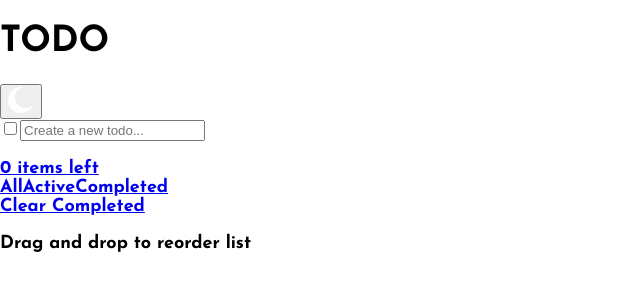
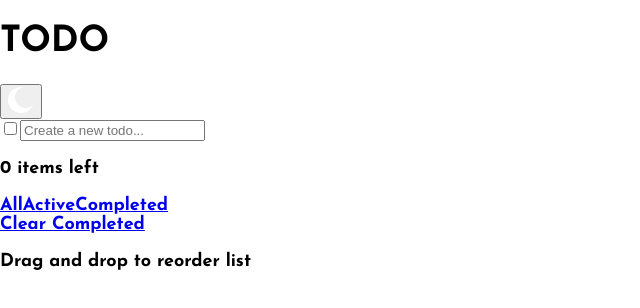
Before and after one commit to HermesPasser/todo, a React (Create React App) app: page / in a window 1280 px wide. Shown: the top 308 px of the page, without its empty margins (0-640 px from the left). Built offline with nearby package versions, Linux system fonts and the light colour scheme.

Commit message:
text that shows the item count is not a link anymore

```diff
--- a/src/components/List.js
+++ b/src/components/List.js
@@ -36,7 +36,7 @@ export default function List({state, setState}) {
             </ul>
 
             <div className="filter-wrapper">
-                <a href="#">{length} items left</a>
+                <p>{length} items left</p>
                 <div className="inner-filter-wrapper">
                     <a href="#" onClick={() => filterClicked(0)} >All</a>
                     <a href="#" onClick={() => filterClicked(1)} >Active</a>
```
